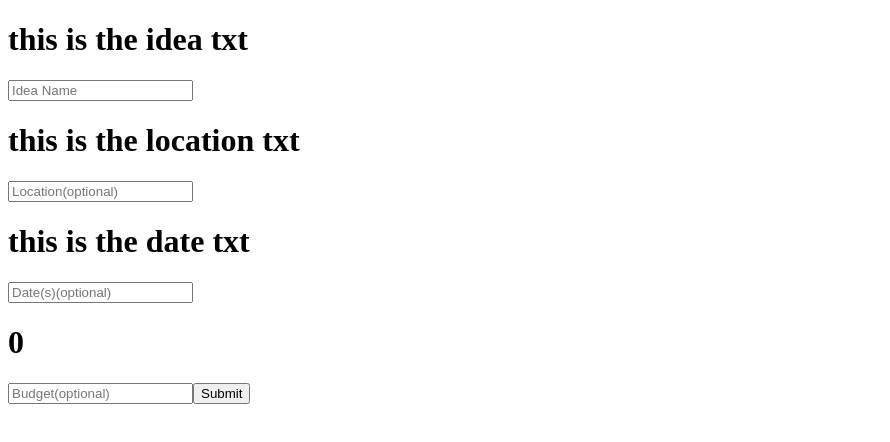
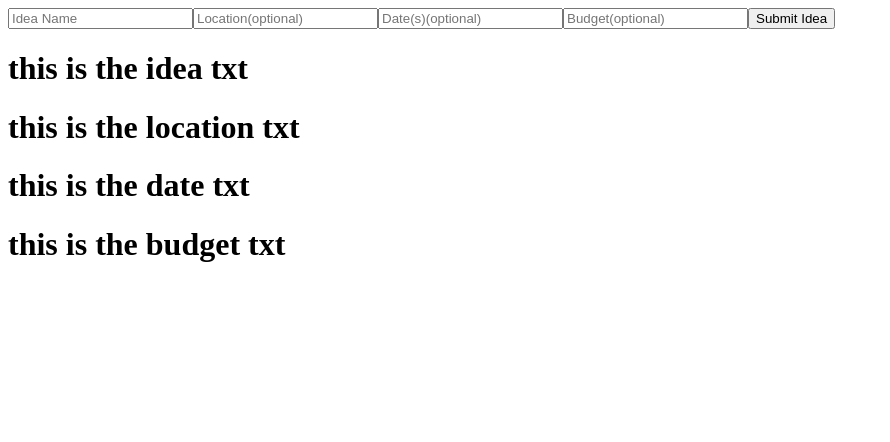
Before and after one commit to ADivers/StormForm, a React (Create React App) app: page / in a window 1280 px wide. Shown: the top 442 px of the page, without its empty margins (0-890 px from the left). Built offline with nearby package versions, Linux system fonts and the light colour scheme.

Commit message:
bound states to form and buttom submit

```diff
--- a/src/components/InputForm.js
+++ b/src/components/InputForm.js
@@ -7,34 +7,48 @@ class InputForm extends React.Component {
             idea: "this is the idea txt", // need this to be required
             location: "this is the location txt",
             date: "this is the date txt",  // make this a calander picker or text or both? weekend of xx?
-            budget: 0
+            budget: "this is the budget txt"
 
         }
     }
     update(e){
         this.setState({[e.target.name]: e.target.value})
     }
+    addIdea(e){
+        e.preventDefault();
+        console.log(this);
+    }
     render() {
         return (
             <div>
+                <form onSubmit={this.addIdea.bind(this)}>
+                    <input name="idea"
+                    placeholder="Idea Name"
+                    type="text"
+                    onChange={this.update.bind(this)}
+                    />
+                    <input name="location"
+                    placeholder="Location(optional)"
+                    type="text"
+                    onChange={this.update.bind(this)}
+                    />
+                    <input name="date"
+                    placeholder="Date(s)(optional)"
+                    type="text"
+                    onChange={this.update.bind(this)}
+                    />
+                    <input name="budget"
+                    placeholder="Budget(optional)"
+                    type="text"
+                    onChange={this.update.bind(this)}
+                    />
+                    <button type="submit">Submit Idea
+                    </button>
+                </form>
                 <h1>{this.state.idea}</h1>
-                <input name="idea" placeholder="Idea Name" type="text"
-                onChange={this.update.bind(this)}
-                />
                 <h1>{this.state.location}</h1>
-                <input name="location" placeholder="Location(optional)" type="text"
-                onChange={this.update.bind(this)}
-                />
                 <h1>{this.state.date}</h1>
-                <input name="date" placeholder="Date(s)(optional)" type="text"
-                onChange={this.update.bind(this)}
-                />
                 <h1>{this.state.budget}</h1>
-                <input name="budget" placeholder="Budget(optional)" type="number"
-                onChange={this.update.bind(this)}
-                />
-
-                <button>Submit</button>
             </div>
         )
     }
```
